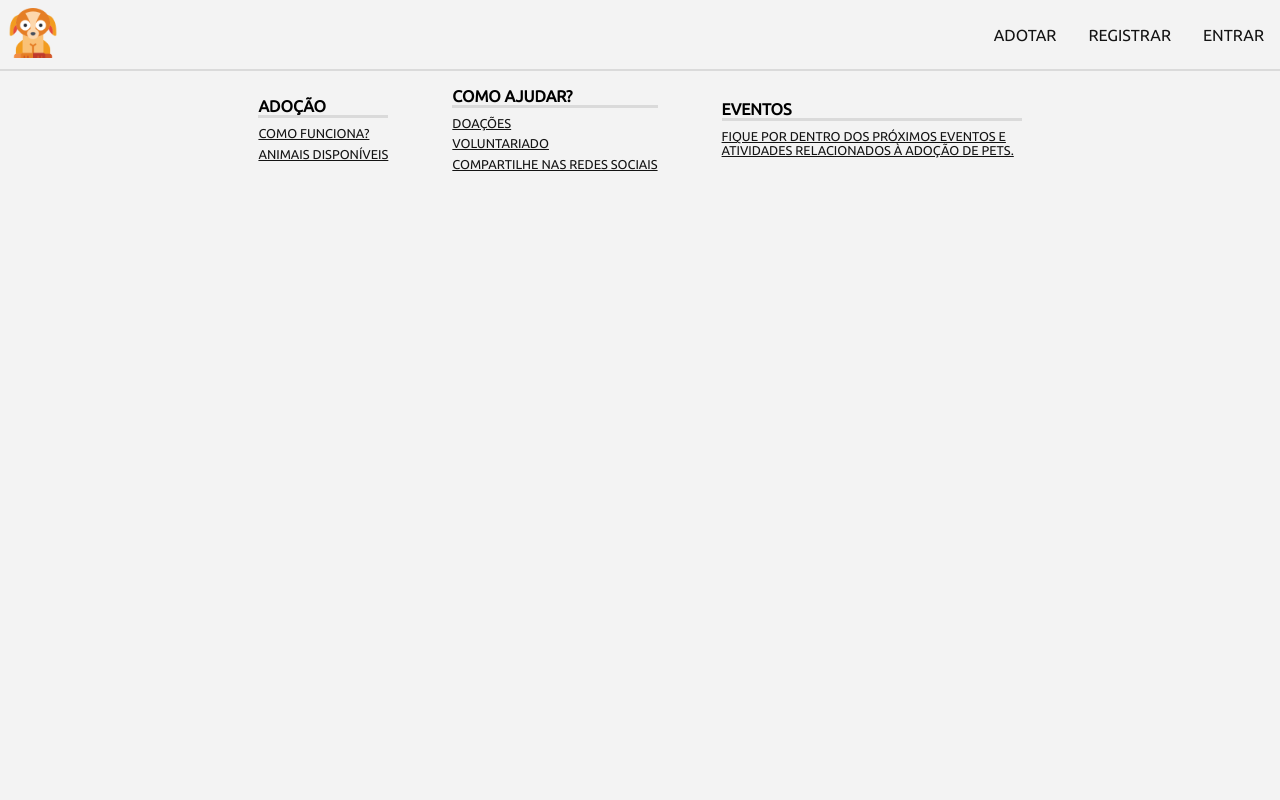
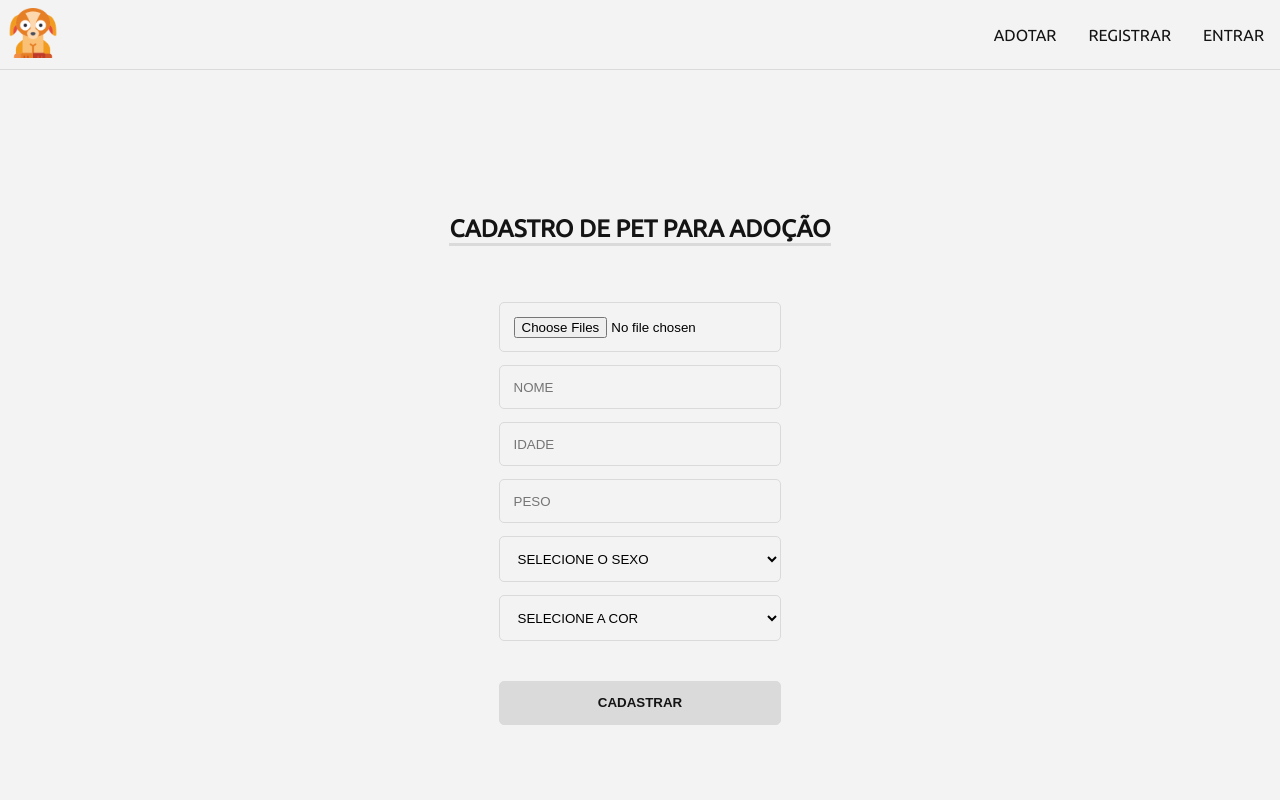
Before and after one commit to doguebart/getApet, a React (Vite) app in the folder frontend/get-a-pet/: page /AddPet in a window 1280 px wide. Shown: the top 800 px of the page. Built offline with nearby package versions, Linux system fonts and the light colour scheme.

Commit message:
creating user pets page and pet register form

```diff
--- /dev/null
+++ b/frontend/get-a-pet/src/components/form/inputs/select/index.jsx
@@ -0,0 +1,25 @@
+import React from "react";
+import { Container } from "./styles";
+
+const Select = (props) => {
+  const { placeholder, name, options, onChange, value } = props;
+
+  return (
+    <Container>
+      <select
+        name={name}
+        onChange={onChange}
+        value={value || ""}
+      >
+        <option value="">{placeholder}</option>
+        {options.map((option, index) => (
+          <option value={option} key={index}>
+            {option}
+          </option>
+        ))}
+      </select>
+    </Container>
+  );
+};
+
+export default Select;
--- /dev/null
+++ b/frontend/get-a-pet/src/components/form/inputs/select/styles.js
@@ -0,0 +1,39 @@
+import styled from "styled-components";
+
+export const Container = styled.div`
+  select {
+    width: 100%;
+    padding: 1em;
+    margin-bottom: 1em;
+    outline: none;
+    border: 1px solid #dadada;
+    border-radius: 5px;
+    background-color: transparent;
+
+    option {
+      color: #141414;
+    }
+  }
+
+  @media screen and (max-width: 1024px) {
+    select {
+      padding: 1em;
+      font-size: 1.2rem;
+    }
+
+    ::placeholder {
+      font-size: 1.2rem;
+    }
+  }
+
+  @media screen and (max-width: 900px) {
+    select {
+      padding: 1em;
+      font-size: 0.8rem;
+    }
+
+    ::placeholder {
+      font-size: 0.8rem;
+    }
+  }
+`;
--- a/frontend/get-a-pet/src/components/layout/navBar/index.jsx
+++ b/frontend/get-a-pet/src/components/layout/navBar/index.jsx
@@ -22,6 +22,7 @@ const NavBar = () => {
         {isAuthenticated ? (
           <>
             <Link to="/DashBoard">PERFIL</Link>
+            <Link to="/UserPets">PETS</Link>
             <span onClick={logout}>SAIR</span>
           </>
         ) : (
--- a/frontend/get-a-pet/src/routes/router.jsx
+++ b/frontend/get-a-pet/src/routes/router.jsx
@@ -5,6 +5,8 @@ import Home from "../screens/home";
 import Login from "../screens/login";
 import Register from "../screens/register";
 import DashBoard from "../screens/dashboard";
+import UserPets from "../screens/pets/userPets";
+import AddPet from "../screens/pets/addPet";
 
 const Router = () => {
   return (
@@ -13,6 +15,8 @@ const Router = () => {
       <Route path="/Login" element={<Login />} />
       <Route path="/Register" element={<Register />} />
       <Route path="/DashBoard" element={<DashBoard />} />
+      <Route path="/UserPets" element={<UserPets />} />
+      <Route path="/AddPet" element={<AddPet />} />
     </Routes>
   );
 };
--- /dev/null
+++ b/frontend/get-a-pet/src/screens/pets/addPet/index.jsx
@@ -0,0 +1,153 @@
+import React, { useState } from "react";
+import { Container } from "./styles";
+
+import api from "../../../utils/api";
+import { useNavigate } from "react-router-dom";
+import useFlashMessage from "../../../hooks/useFlashMessage";
+
+import Input from "../../../components/form/inputs";
+import Button from "../../../components/form/button";
+import Select from "../../../components/form/inputs/select";
+import Message from "../../../components/layout/message";
+
+const AddPet = () => {
+  const [pet, setPet] = useState({});
+  const [imageFiles, setImageFiles] = useState([]);
+  const colors = [
+    "Branco",
+    "Preto",
+    "Marrom",
+    "Dourado",
+    "Creme",
+    "Cinza",
+    "Fulvo",
+    "Tricolor",
+    "Merle",
+    "Tigrado",
+  ];
+  const sex = ["Macho", "Fêmea"];
+  const [preview, setPreview] = useState([]);
+  const [token] = useState(localStorage.getItem("token") || "");
+  const { setFlashMessage } = useFlashMessage();
+  const navigate = useNavigate();
+
+  const onFileChange = (e) => {
+    const files = Array.from(e.target.files);
+    setImageFiles(files);
+    setPreview(files.map((file) => URL.createObjectURL(file)));
+  };
+
+  const handleChange = (e) => {
+    setPet({ ...pet, [e.target.name]: e.target.value });
+  };
+
+  const handleSex = (e) => {
+    setPet({ ...pet, sex: e.target.value });
+  };
+
+  const handleColor = (e) => {
+    setPet({ ...pet, color: e.target.value });
+  };
+
+  const handleSubmit = async (e) => {
+    e.preventDefault();
+
+    let msgType = "success";
+
+    const formData = new FormData();
+
+    imageFiles.forEach((file) => {
+      formData.append("images", file);
+    });
+
+    Object.keys(pet).forEach((key) => {
+      formData.append(key, pet[key]);
+    });
+
+    const data = await api
+      .post("pets/create", formData, {
+        headers: {
+          Authorization: `Bearer ${JSON.parse(token)}`,
+          "Content-Type": "multipart/form-data",
+        },
+      })
+      .then((response) => {
+        console.log("Response:", response.data);
+        return response.data;
+      })
+      .catch((error) => {
+        msgType = "error";
+        return error.response.data;
+      });
+
+    setFlashMessage(data.message, msgType);
+
+    if (msgType !== "error") {
+      navigate("/UserPets");
+    }
+  };
+
+  return (
+    <Container>
+      <div className="form-container">
+        <Message />
+
+        <h2>CADASTRO DE PET PARA ADOÇÃO</h2>
+
+        <div className="pet-image-container">
+          {preview.length > 0 &&
+            preview.map((image, index) => (
+              <img src={image} alt={`${pet.name} + ${index}`} key={index} />
+            ))}
+        </div>
+
+        <form>
+          <Input
+            type="file"
+            name="images"
+            multiple={true}
+            onChange={onFileChange}
+          />
+          <Input
+            type="text"
+            name="name"
+            placeholder="NOME"
+            onChange={handleChange}
+            value={pet.name || ""}
+          />
+          <Input
+            type="number"
+            name="age"
+            placeholder="IDADE"
+            onChange={handleChange}
+            value={pet.age || ""}
+          />
+          <Input
+            type="text"
+            name="weight"
+            placeholder="PESO"
+            onChange={handleChange}
+            value={pet.weight || ""}
+          />
+          <Select
+            name="sex"
+            onChange={handleSex}
+            options={sex}
+            placeholder="SELECIONE O SEXO"
+            value={pet.sex || ""}
+          />
+          <Select
+            name="color"
+            onChange={handleColor}
+            options={colors}
+            placeholder="SELECIONE A COR"
+            value={pet.color || ""}
+          />
+          <Button onClick={handleSubmit}>CADASTRAR</Button>
+        </form>
+      </div>
+    </Container>
+  );
+};
+
+export default AddPet;
--- /dev/null
+++ b/frontend/get-a-pet/src/screens/pets/addPet/styles.js
@@ -0,0 +1,96 @@
+import styled from "styled-components";
+
+export const Container = styled.div`
+  width: 100%;
+  height: 100vh;
+  display: flex;
+  align-items: center;
+  justify-content: center;
+
+  .form-container {
+    width: 100%;
+    max-height: 100%;
+    display: flex;
+    flex-direction: column;
+    align-items: center;
+
+    .pet-image-container {
+      width: 20%;
+      min-height: 100%;
+      margin: 1em;
+      display: flex;
+      align-items: center;
+      justify-content: center;
+      flex-wrap: wrap;
+
+      img {
+        width: 90px;
+        height: 90px;
+        border-radius: 5px;
+        margin: 1em;
+        object-fit: cover;
+      }
+    }
+
+    h2 {
+      max-width: 100%;
+      color: #141414;
+      border-bottom: 3px solid #dadada;
+      margin-bottom: 1em;
+    }
+
+    form {
+      min-width: 20%;
+      max-height: 100%;
+
+      h2 {
+        font-size: 1rem;
+        width: 35%;
+        margin-top: 2em;
+      }
+
+      span {
+        color: #141414;
+
+        a {
+          text-decoration: none;
+          color: blue;
+        }
+
+        a:hover {
+          opacity: 70%;
+          transition: 0.2s;
+        }
+      }
+    }
+  }
+
+  @media screen and (max-width: 1024px) {
+    .form-container {
+      form {
+        width: 50%;
+
+        h2 {
+          font-size: 1.2rem;
+        }
+      }
+    }
+  }
+
+  @media screen and (max-width: 900px) {
+    .form-container {
+      h2 {
+        font-size: 1.2rem;
+      }
+
+      form {
+        width: 80%;
+
+        h2 {
+          width: 50%;
+          font-size: 1rem;
+        }
+      }
+    }
+  }
+`;
--- /dev/null
+++ b/frontend/get-a-pet/src/screens/pets/userPets/index.jsx
@@ -0,0 +1,19 @@
+import React, { useState, useEffect } from "react";
+import { Container } from "./styles";
+
+import { Link } from "react-router-dom";
+import api from "../../../utils/api";
+
+const UserPets = () => {
+  const [pets, setPets] = useState([]);
+
+  return (
+    <Container>
+      <Link to="/AddPet">Cadastrar novo pet</Link>
+      {pets.length > 0 && <p>Pets cadastrados</p>}
+      {pets.length === 0 && <p>Nenhum pet cadastrado!</p>}
+    </Container>
+  );
+};
+
+export default UserPets;
--- /dev/null
+++ b/frontend/get-a-pet/src/screens/pets/userPets/styles.js
@@ -0,0 +1,5 @@
+import styled from 'styled-components';
+
+export const Container = styled.div`
+
+`;
```
